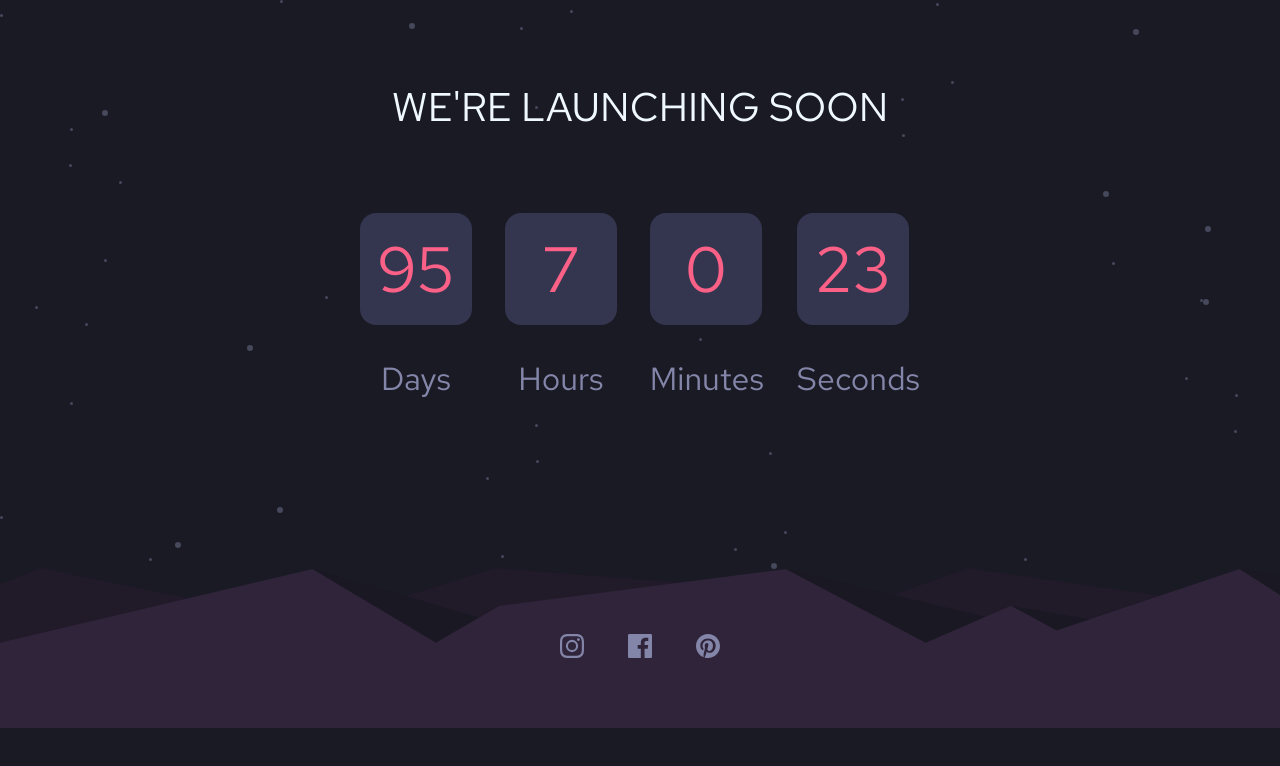
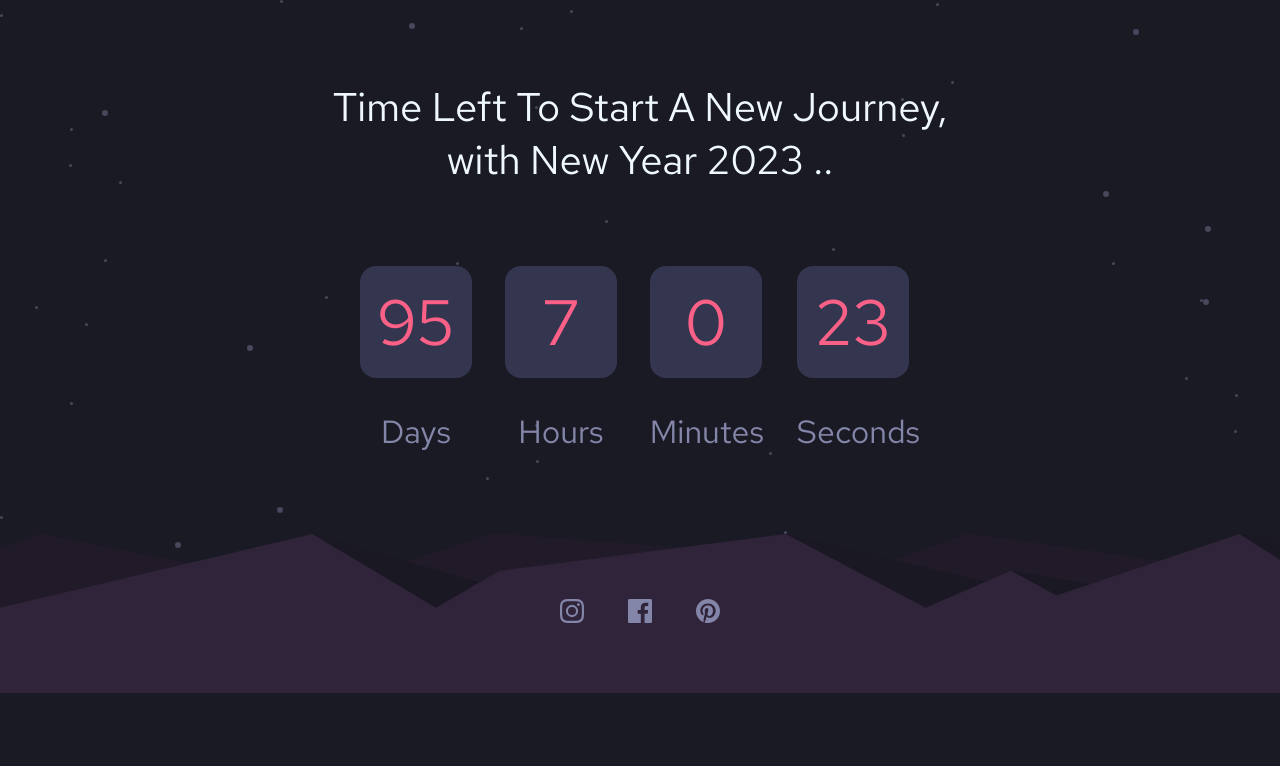
Before and after one commit to killer-abhi/countdown-timer, a plain HTML site: page index.html in a window 1280 px wide. Drawn offline with Linux system fonts and the light colour scheme.

Commit message:
Edited Title

```diff
--- a/index.html
+++ b/index.html
@@ -12,7 +12,7 @@
 </head>
 <body>
   <p id="mainTitle">
-    WE'RE LAUNCHING SOON
+    Time Left To Start A New Journey,<br> with New Year 2023 ..
   </p>
   <div class="timer">
     <div>
--- a/style.css
+++ b/style.css
@@ -81,7 +81,7 @@ body{
 }
 
 .footer{
-    margin-top:10.5rem;
+    /* margin-top:6.5rem; */
     background: url("./assets/images/pattern-hills.svg");
     background-repeat: repeat-x;
     background-size: cover;
```
